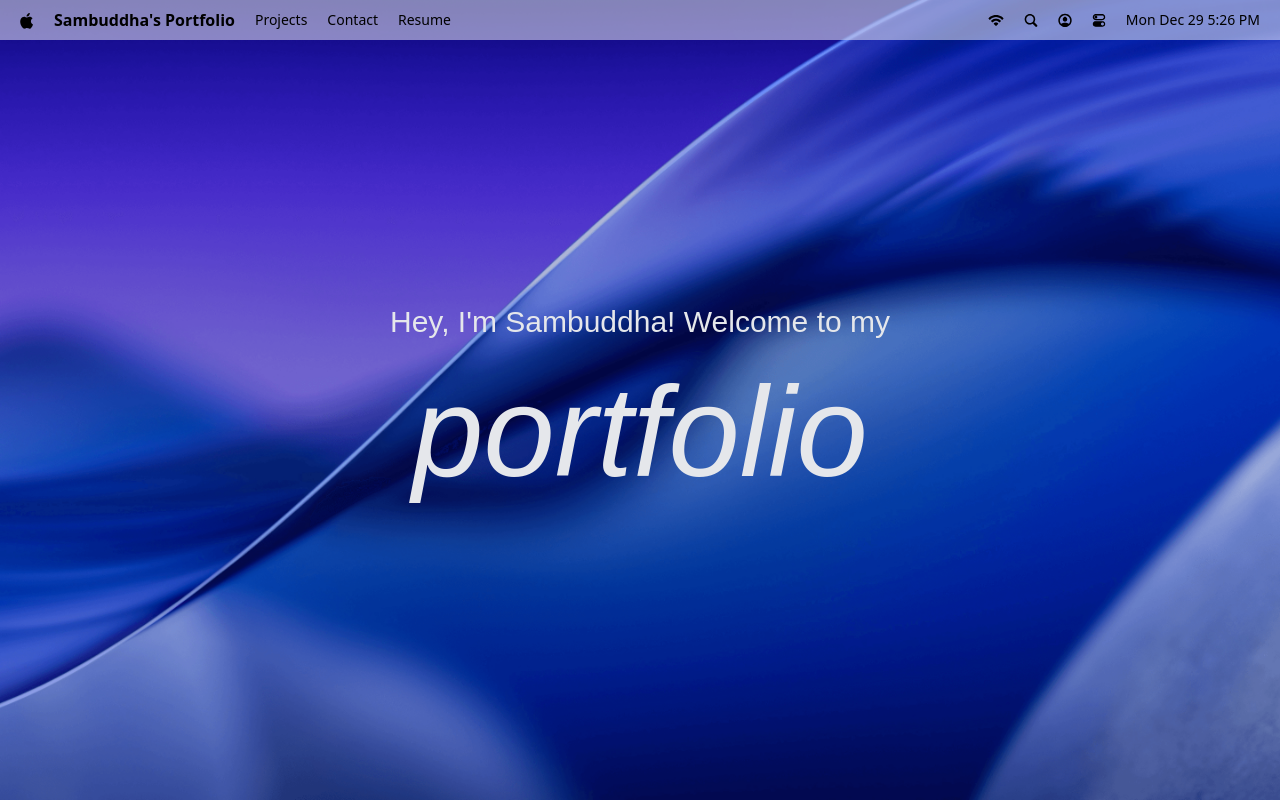
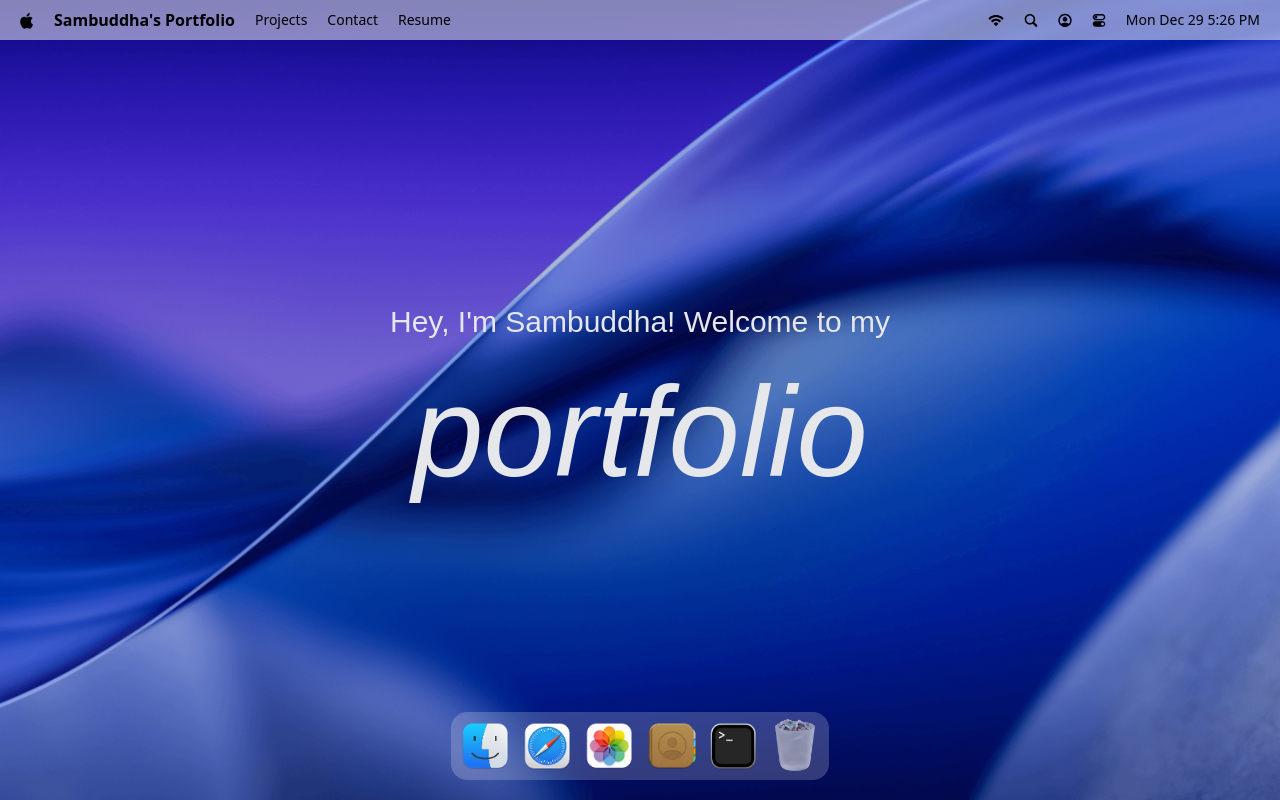
Before and after one commit to OptimStack/Macfolio, a React (Vite) app: page / in a window 1280 px wide. Built offline with nearby package versions, Linux system fonts and the light colour scheme; a web font is replaced by a local one.

Commit message:
implement dock presentation

```diff
--- a/package.json
+++ b/package.json
@@ -18,6 +18,7 @@
     "lucide-react": "^0.562.0",
     "react": "^19.2.0",
     "react-dom": "^19.2.0",
+    "react-tooltip": "^5.30.0",
     "tailwindcss": "^4.1.18"
   },
   "devDependencies": {
--- a/src/App.jsx
+++ b/src/App.jsx
@@ -1,10 +1,11 @@
-import { Navbar, Welcome } from "#components";
+import { Navbar, Welcome, Dock } from "#components";
 
 const App = () => {
   return (
     <main>
       <Navbar />
       <Welcome />
+      <Dock />
     </main>
   );
 };
--- /dev/null
+++ b/src/components/Dock.jsx
@@ -0,0 +1,93 @@
+import { useRef } from 'react';
+import { Tooltip } from "react-tooltip";
+import gsap from "gsap";
+import { dockApps } from "#constants/index.js";
+import { useGSAP } from "@gsap/react";
+
+const Dock = () => {
+    const dockRef = useRef(null);
+
+    useGSAP(() => {
+        const dock = dockRef.current;
+        if (!dock) return;
+
+        const icons = dock.querySelectorAll(".dock-icon");
+
+        const animateIcons = (mouseX) => {
+            const { left } = dock.getBoundingClientRect();
+
+            icons.forEach((icon) => {
+                const { left: iconLeft, width } = icon.getBoundingClientRect();
+                const center = iconLeft - left + width / 2;
+                const distance = Math.abs(mouseX - center);
+
+                const intensity = Math.exp(-(distance ** 2.5) / 20000);
+
+                gsap.to(icon, {
+                    scale: 1 + 0.25 * intensity,
+                    y: -15 * intensity,
+                    duration: 0.2,
+                    ease: "power1.out",
+                });
+            });
+        };
+
+        const handleMouseMove = (e) => {
+            const { left } = dock.getBoundingClientRect();
+
+            animateIcons(e.clientX - left);
+        };
+
+        const resetIcons = () =>
+            icons.forEach((icon) =>
+            gsap.to(icon, {
+                scale: 1,
+                y: 0,
+                duration: 0.3,
+                ease: "power1.out",
+            }),
+        );
+        dock.addEventListener("mousemove", handleMouseMove);
+        dock.addEventListener("mouseleave", resetIcons);
+
+        return () => {
+            dock.removeEventListener("mousemove", handleMouseMove);
+            dock.removeEventListener("mouseleave", resetIcons);
+        }
+    }, []);
+
+    const toggleApp = (app) => {
+
+    }
+  return (
+    <section id="dock">
+        <div ref={dockRef} className="dock-container">
+            {dockApps.map(({ id, name, icon, canOpen }) => (
+                <div key={id} className="relative flex justify-center">
+                    <button
+                       type="button"
+                       className="dock-icon"
+                       aria-label={name}
+                       data-tooltip-id="dock-tooltip"
+                       data-tooltip-content={name}
+                       data-tooltip-delay-show={150}
+                       disabled={!canOpen}
+                       onClick={() => toggleApp({ id, canOpen})}
+                    >
+                        <img
+                           src={`/images/${icon}`}
+                           alt={name}
+                           loading="lazy"
+                           className={canOpen ? "" : "opacity-60"}
+                        />
+                    </button>
+                </div>
+            ))}
+
+            <Tooltip id="dock-tooltip" place="top" className="tooltip" />
+        </div>
+    </section>
+  )
+}
+
+export default Dock;
--- a/src/components/index.js
+++ b/src/components/index.js
@@ -1,4 +1,5 @@
 import Navbar from "#components/Navbar.jsx";
 import Welcome from "#components/Welcome.jsx";
+import Dock from "#components/Dock.jsx";
 
-export { Navbar, Welcome };
+export { Navbar, Welcome, Dock };
```
Also changed, not shown: 1 other file (tests, documents, lock files or other folders).
